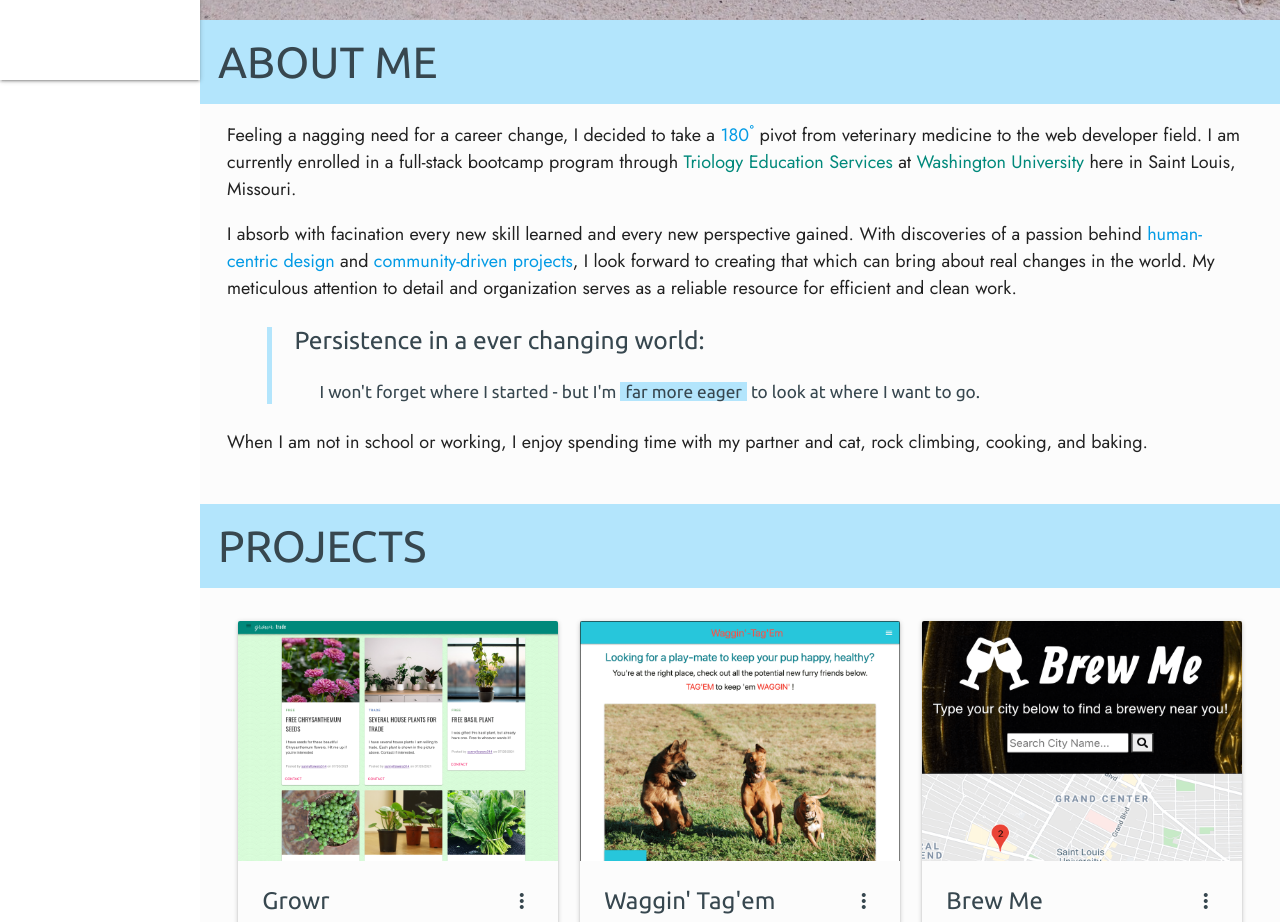
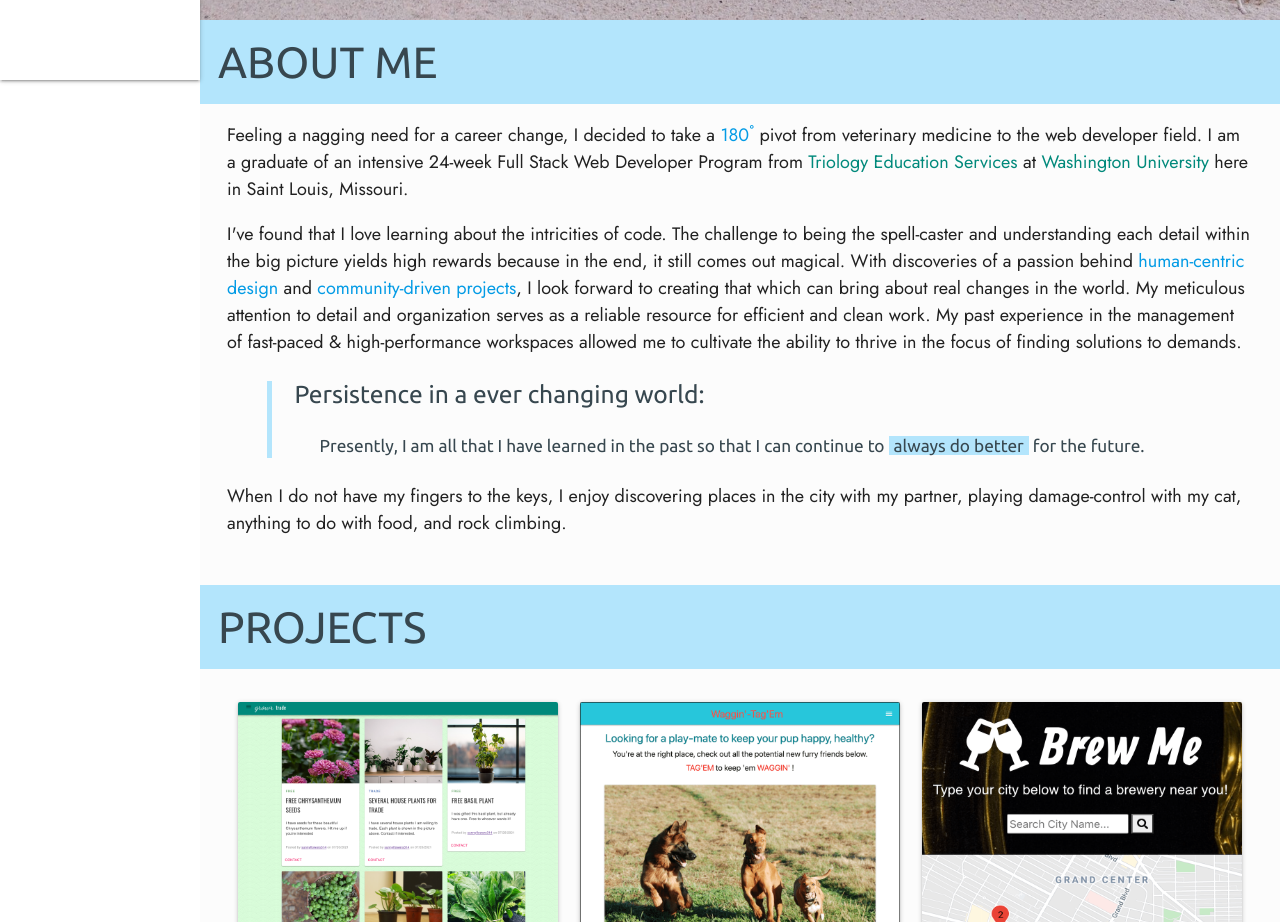
Before and after one commit to p-hsu/portfolio-p.hsu, a plain HTML site: page index.html in a window 1280 px wide. Shown: the part 780-1702 px from the top of the page. Drawn offline with nearby package versions, Linux system fonts and the light colour scheme.

Commit message:
updated About me

```diff
--- a/index.html
+++ b/index.html
@@ -65,18 +65,18 @@
             <h3 class="blue-grey-text text-darken-3 light-blue lighten-4">ABOUT ME</h3>
             <div class="container">
                 <p>
-                    Feeling a nagging need for a career change, I decided to take a <span class="light-blue-text text-darken-1">180˚</span> pivot from veterinary medicine to the web developer field. I am currently enrolled in a full-stack bootcamp program through <a class="teal-text text-darken-1" href="https://www.trilogyed.com/" aria-label="link to Triology Education Services">Triology Education Services</a> at <a class="teal-text text-darken-1" href="https://bootcamp.tlcenter.wustl.edu/" aria-label="Link to Washington University Saint Louis Bootcamp Program">Washington University</a> here in Saint Louis, Missouri.
+                    Feeling a nagging need for a career change, I decided to take a <span class="light-blue-text text-darken-1">180˚</span> pivot from veterinary medicine to the web developer field. I am a graduate of an intensive 24-week Full Stack Web Developer Program from <a class="teal-text text-darken-1" href="https://www.trilogyed.com/" aria-label="link to Triology Education Services">Triology Education Services</a> at <a class="teal-text text-darken-1" href="https://bootcamp.tlcenter.wustl.edu/" aria-label="Link to Washington University Saint Louis Bootcamp Program">Washington University</a> here in Saint Louis, Missouri.
                 </p>
                 <p>
-                    I absorb with facination every new skill learned and every new perspective gained. With discoveries of a passion behind <span class="light-blue-text text-darken-1">human-centric design</span> and <span class="light-blue-text text-darken-1">community-driven projects</span>, I look forward to creating that which can bring about real changes in the world. My meticulous attention to detail and organization serves as a reliable resource for efficient and clean work.
+                    I've found that I love learning about the intricities of code. The challenge to being the spell-caster and understanding each detail within the big picture yields high rewards because in the end, it still comes out magical. With discoveries of a passion behind <span class="light-blue-text text-darken-1">human-centric design</span> and <span class="light-blue-text text-darken-1">community-driven projects</span>, I look forward to creating that which can bring about real changes in the world. My meticulous attention to detail and organization serves as a reliable resource for efficient and clean work. My past experience in the management of fast-paced & high-performance workspaces allowed me to cultivate the ability to thrive in the focus of finding solutions to demands.
                 </p>
                 <blockquote>
                     <h5>Persistence in a ever changing world:</h5>
-                    <h6>I won't forget where I started - but I'm <span class="light-blue lighten-4">far more eager</span> to look at where I want to go.</h6>
+                    <h6>Presently, I am all that I have learned in the past so that I can continue to <span class="light-blue lighten-4">always do better</span> for the future.</h6>
 
                 </blockquote>
                 <p>
-                    When I am not in school or working, I enjoy spending time with my partner and cat, rock climbing, cooking, and baking.
+                    When I do not have my fingers to the keys, I enjoy discovering places in the city with my partner, playing damage-control with my cat, anything to do with food, and rock climbing.
                 </p>
             </div>
         </section>
```
